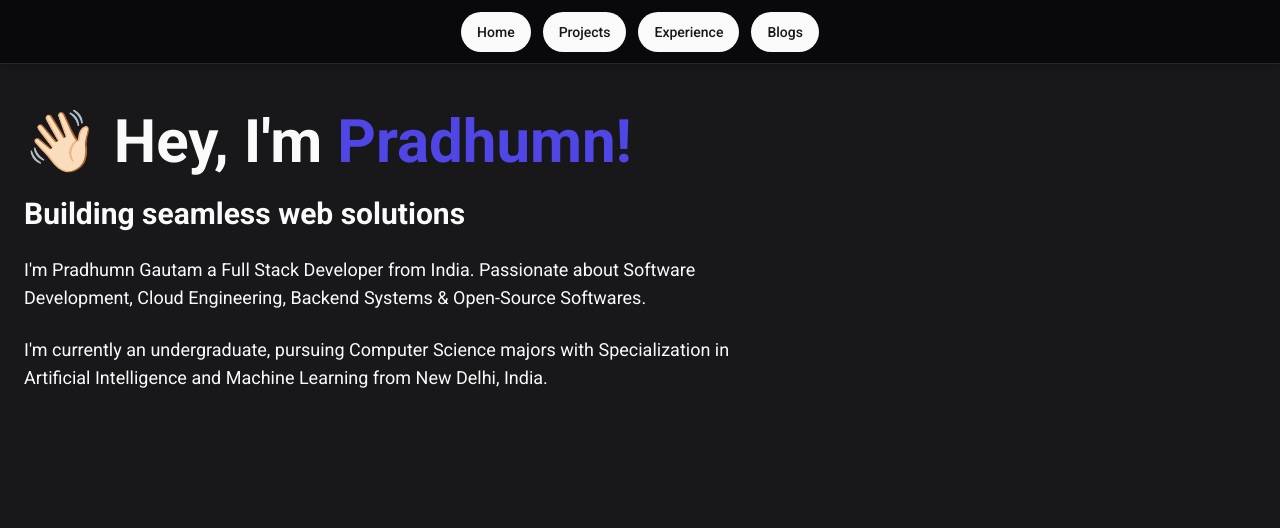
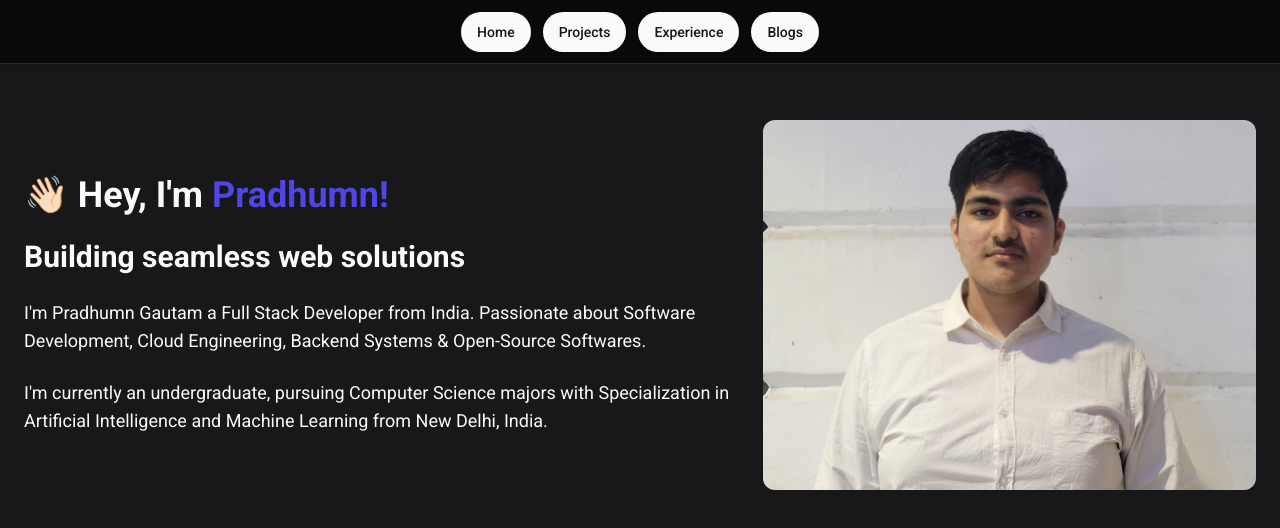
Before and after one commit to pradhumngautam/portfolio, a Next.js app: page / in a window 1280 px wide. Shown: the top 528 px of the page. Built offline with nearby package versions, Linux system fonts and the light colour scheme.

Commit message:
refactor: home

```diff
--- a/app/page.tsx
+++ b/app/page.tsx
@@ -1,29 +1,40 @@
+import Image from "next/image";
+
 export default function Home() {
   return (
     <main className="">
-      <div className="grid grid-cols-5">
-        <div className="col-span-3">
-          <div className="text-6xl font-bold pt-4">
+      <div className="grid grid-cols-1 md:grid-cols-5">
+        <div className="col-span-3 flex items-start justify-center flex-col gap-6">
+          <div className="text-2xl md:text-4xl font-bold ">
             👋🏻 Hey, I&apos;m <text className="text-indigo-600">Pradhumn!</text>
           </div>
-          <br />
-          <div className="text-3xl font-bold">
+
+          <div className="text-xl md:text-3xl font-bold">
             Building seamless web solutions
           </div>
-          <br />
-          <div className="text-lg">
+
+          <div className="text-base md:text-lg">
             I&apos;m Pradhumn Gautam a Full Stack Developer from India.
             Passionate about Software Development, Cloud Engineering, Backend
             Systems & Open-Source Softwares.
           </div>
-          <br />
-          <div className="text-lg">
+
+          <div className="text-base md:text-lg">
             I&apos;m currently an undergraduate, pursuing Computer Science
             majors with Specialization in Artificial Intelligence and Machine
             Learning from New Delhi, India.
           </div>
         </div>
-        <div></div>
+
+        <div className="col-span-2 my-6">
+          <Image
+            src={"/photo.jpeg"}
+            alt={"photo"}
+            height={640}
+            width={640}
+            className="rounded-xl"
+          />
+        </div>
       </div>
     </main>
   );
```
Also changed, not shown: public/photo.jpeg (added).
